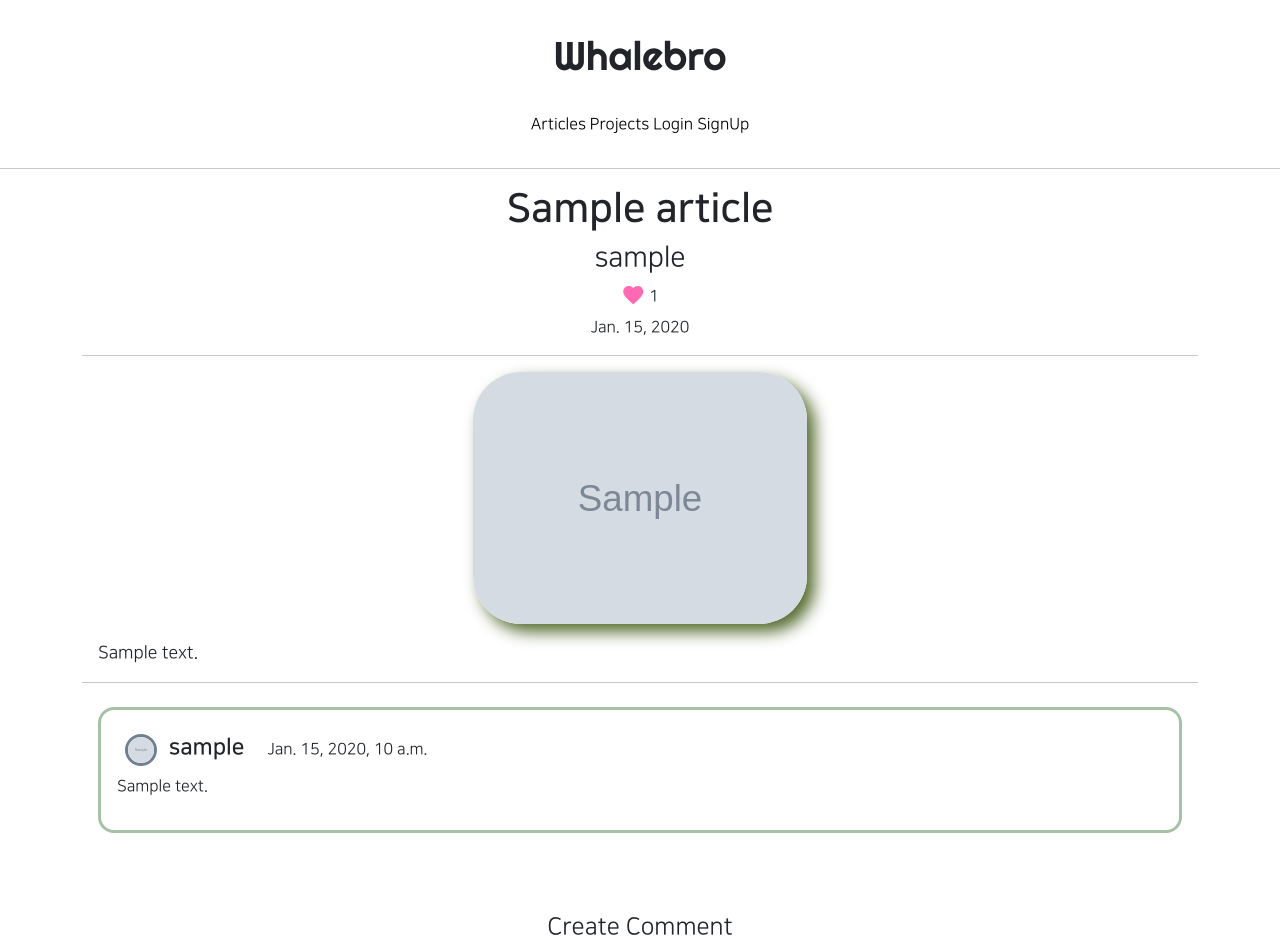
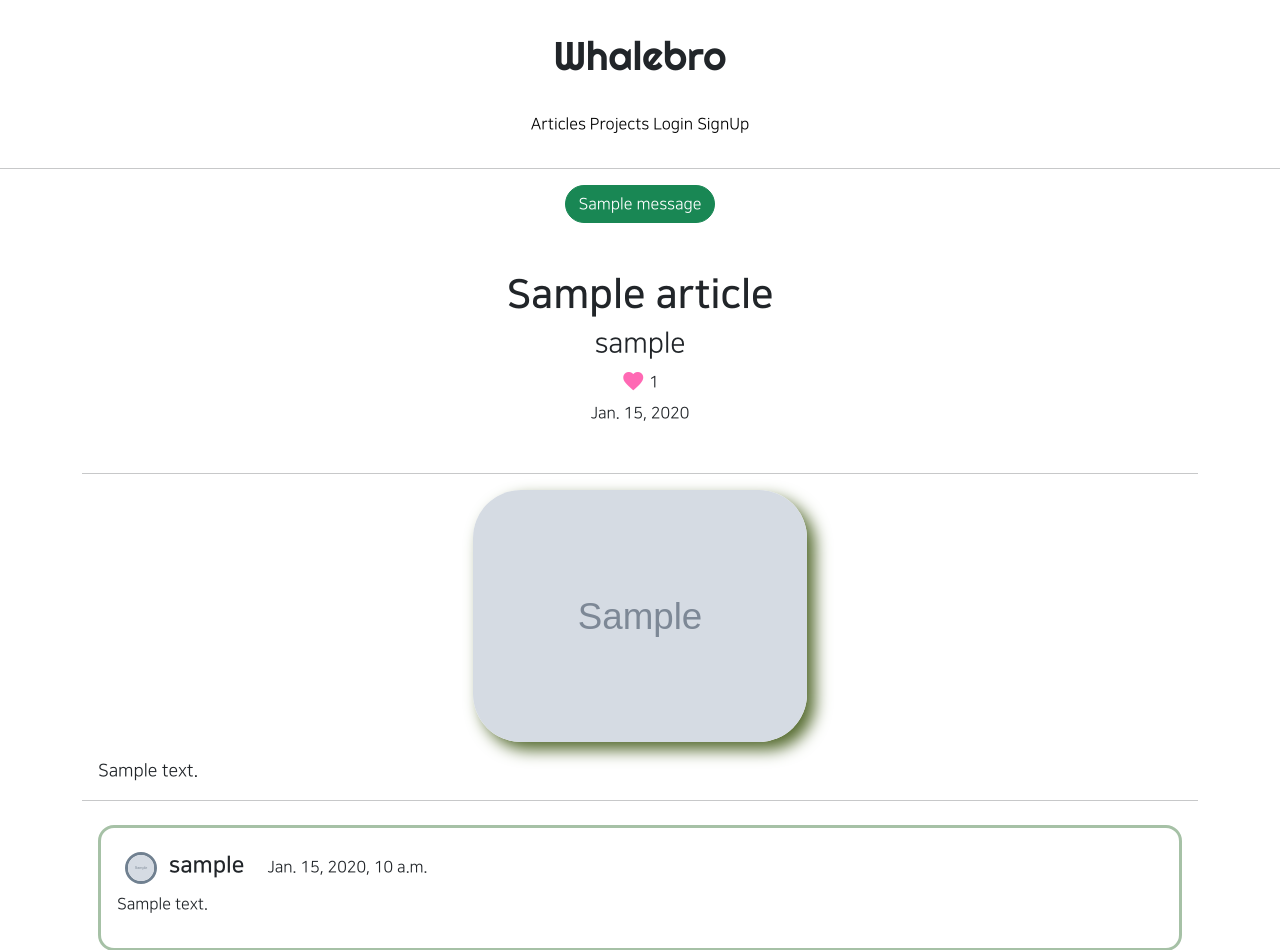
Before and after one commit to tkxksdl2/gis_copy, a Django app: page /articles/detail/1 in a window 1280 px wide. Shown: the top 950 px of the page. Run offline with Django 3.2, Linux system fonts and the light colour scheme; tables that the repository leaves empty hold one stand-in row (values such as "Sample post"); grey boxes marked "Sample" are stand-in pictures; one stand-in notice (Sample message) is shown; parts of the project's set-up code (start-up, migrations or seed data) failed here and were passed over; some libraries are stand-ins or nearby versions.

Commit message:
gis 08/24 6ban reupload practice 4. likesapp

```diff
--- a/articleapp/templates/articleapp/detail.html
+++ b/articleapp/templates/articleapp/detail.html
@@ -2,7 +2,7 @@
 
 {% block content %}
     <div class="container text-center">
-        <div>
+        <div class="my-5">
             <h1 class="NNS_B">{{ target_article.title }}</h1>
             <h3>{{ target_article.writter.profile.nickname }}</h3>
             <div class="my-2">
--- a/likeapp/views.py
+++ b/likeapp/views.py
@@ -1,3 +1,4 @@
+from django.contrib import messages
 from django.contrib.auth.decorators import login_required
 from django.http import  HttpResponseRedirect
 from django.shortcuts import render
@@ -22,12 +23,14 @@ class LikeArticleView(RedirectView):
                                                 article=article)
 
         if like_record.exists():
+            messages.add_message(request, messages.ERROR, '좋아요는 한번만!')
             return HttpResponseRedirect(reverse('articleapp:detail',
                                                 kwargs={'pk': kwargs['article_pk']}))
         else:
             LikeRecord(user=user, article=article).save()
         article.like += 1
         article.save()
+        messages.add_message(request, messages.SUCCESS, '좋아요가 반영되었습니다!')
 
         return super().get(request, *args, **kwargs)
 
--- a/templates/base.html
+++ b/templates/base.html
@@ -6,6 +6,15 @@
 {% include 'header.html' %}
 
 <hr>
+
+{% for message in messages %}
+<div class="text-center">
+    <div class="btn btn-success rounded-pill mx-5">
+            {{ message }}
+    </div>
+</div>
+{% endfor %}
+
 
 {% block content %}
 {% endblock %}
```
